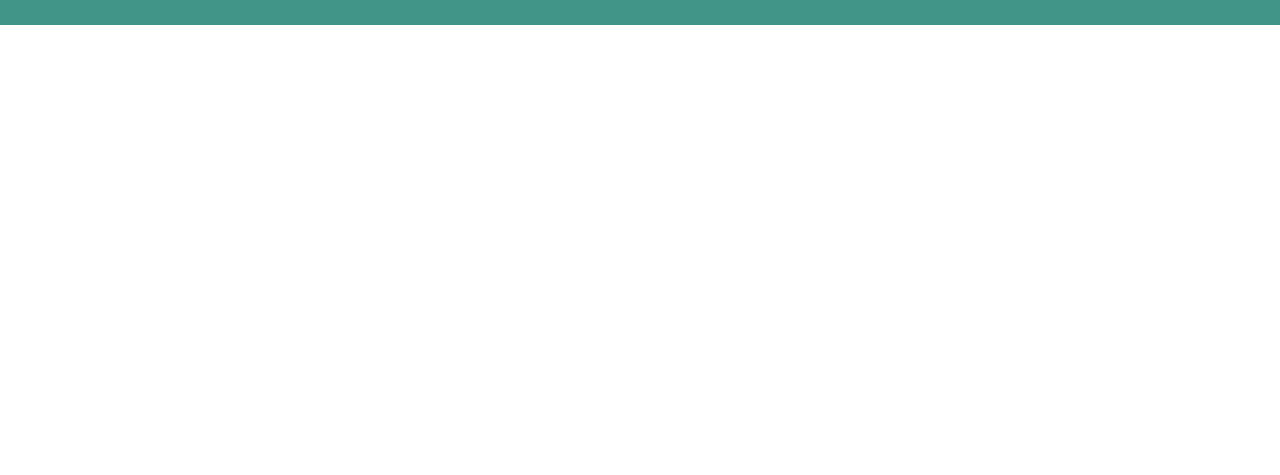
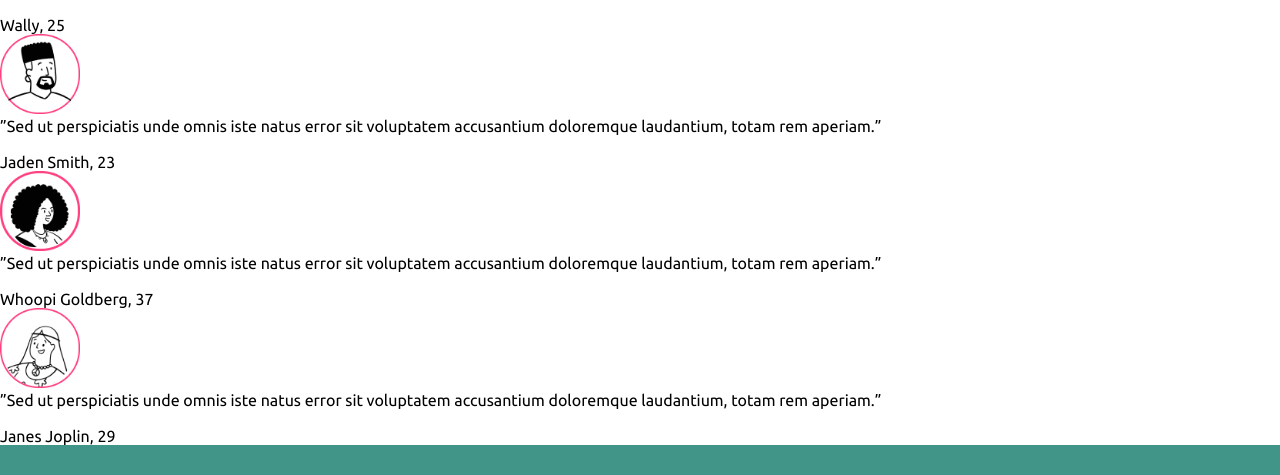
Before and after one commit to OSrB2/dindin-js-dom, a plain HTML site: page contato.html in a window 1280 px wide. Shown: the part 795-1270 px from the top of the page. Before the commit the page ends 820 px from the top, so only its background shows below. Drawn offline with Linux system fonts and the light colour scheme.

Commit message:
Exercicios 6 (home) e 5 (contato) incompletos

```diff
--- a/js/index.js
+++ b/js/index.js
@@ -2,37 +2,140 @@
 
 // 1. O header deve ter cor de fundo #2E948A
 
-let header = document.getElementsByTagName("header");
+let header = document.getElementsByTagName('header');
 
 // console.log(header[0]);
 // document.getElementsByTagName("header").style.backgroundColor = "#2E948A";
 
-header[0].style.backgroundColor = "#2E948A";
+header[0].style.backgroundColor = '#2E948A';
 
+let windowLocation = window.location.pathname;
+
+if (windowLocation === '/index.html') {
   // 2. No menu do header, está faltando o link do item Cursos que deve redirecionar para cursos.html.
 
-let linkCursos = document.querySelector("#menu_opcoes nav a:nth-child(1)");
+  let linkCursos = document.querySelector('#menu_opcoes nav a:nth-child(1)');
   // console.log(linkCursos);
-linkCursos.setAttribute("href", "cursos.html");
+  linkCursos.setAttribute('href', 'cursos.html');
 
   // Home
-// 1. No banner da home, está faltando centralizar os elementos filhos da section que
-// tem o id #introducao.
+
+  // 1. No banner da home, está faltando centralizar os elementos filhos da section que tem o id #introducao.
+
+  document.getElementById('introducao').style.justifyContent = 'space-around';
 
   // 2. Na etapa de depoimentos, o título deveria ser "O que falam sobre nós".
 
-document.querySelector(".titulo.depoimento h3").innerHTML =
-  "O que falam sobre nós";
+  document.querySelector('.titulo.depoimento h3').innerHTML =
+    'O que falam sobre nós';
 
   // 3.Na etapa de blog, o título deveria ser "Mais conteúdo pra você".
 
-document.querySelector("#falam_sobre+.titulo h3").innerHTML =
-  "Mais conteúdo para você";
+  document.querySelector('#falam_sobre+.titulo h3').innerHTML =
+    'Mais conteúdo para você';
 
   // 4. Todos os textos que estiverem com a classe .titulo devem apresentar todas as letras maiúsculas.
 
-let titulos = document.querySelectorAll(".titulo");
+  let titulos = document.querySelectorAll('.titulo');
 
   titulos.forEach((titulo) => {
-  titulo.style.textTransform = "uppercase";
+    titulo.style.textTransform = 'uppercase';
   });
+
+  // 5. o botão "ver todos os posts" deve ter um link que direciona para o arquivo.
+
+  let postsLinks = document.querySelector('#todos_posts');
+  postsLinks.setAttribute('href', 'blog.html');
+
+  // 6. Adicionar um novo curso na section que contém o id investimentos_poupando_independencia:
+}
+
+// Contato
+
+if (windowLocation === '/contato.html') {
+  // 1. O formulário não está funcionando, o atributo action deve mandar para url sucesso.html.
+
+  let contact = document.querySelector('#formulario form');
+  contact.setAttribute('href', 'sucesso.html');
+
+  // 2. Após o campo de email, precisamos de um novo campo para que o usuário adicione também um número de telefone.
+
+  let phoneField = document.createElement('input');
+  phoneField.setAttribute('type', 'telefone');
+  phoneField.setAttribute('required', '');
+  phoneField.setAttribute('placeholder', 'telefone');
+  let position = document.querySelector('textarea');
+  position.insertAdjacentElement('beforebegin', phoneField);
+
+  // 3. O campo de mensagem está ultrapassando o tamanho do elemento pai. Podemos resolver adicionando o atributo box-sizing: border-box;
+
+  document
+    .querySelector('textarea')
+    .setAttribute('style', 'box-sizing: border-box');
+
+  // 4. O botão não está do tamanho adequado, precisa ter uma largura maior;
+
+  let buttonContact = document.getElementById('enviar');
+
+  buttonContact.style.width = '120px';
+
+  // 5. Abaixo da section do formulário, adicione uma seção de comentário igual a página Home.
+
+  let titleComents = document.createElement('section');
+  titleComents.setAttribute('class', 'titulo depoimento');
+
+  titleComents.innerHTML = '<h3>Depoimentos</h3>';
+
+  let coments = document.createElement('section');
+
+  let main = document.querySelector('main');
+
+  main.append(titleComents, coments);
+
+  let styleComents = document.createElement('head');
+  styleComents.innerHTML += '<link rel="stylesheet" href="/css/index.css">';
+
+  coments.innerHTML = `<div class="depoimentos">
+  <img src="/imagens/icon-wally.png" width="80px" height="80px" alt="depoimentos da dindim">
+  <p>
+      ”Sed ut perspiciatis unde omnis iste natus error sit voluptatem accusantium doloremque laudantium,
+      totam rem aperiam.”
+      <br>
+      <br>
+      Wally, 25
+  </p>
+</div>
+
+<div class="depoimentos">
+  <img src="/imagens/icon-jaden.png" width="80px" height="80px" alt="depoimentos da dindim">
+  <p>
+      ”Sed ut perspiciatis unde omnis iste natus error sit voluptatem accusantium doloremque
+      laudantium, totam rem aperiam.”
+      <br>
+      <br>
+      Jaden Smith, 23
+  </p>
+</div>
+
+<div class="depoimentos">
+  <img src="/imagens/icon-whoopi.png" width="80px" height="80px" alt="depoimentos da dindim">
+  <p>
+      ”Sed ut perspiciatis unde omnis iste natus error sit voluptatem accusantium doloremque
+      laudantium, totam rem aperiam.”
+      <br>
+      <br>
+      Whoopi Goldberg, 37
+  </p>
+</div>
+
+<div class="depoimentos">
+  <img src="/imagens/icon-jane.png" width="80px" height="80px" alt="depoimentos da dindim">
+  <p>
+      ”Sed ut perspiciatis unde omnis iste natus error sit voluptatem accusantium doloremque
+      laudantium, totam rem aperiam.”
+      <br>
+      <br>
+      Janes Joplin, 29
+  </p>
+</div>`;
+}
```
Also changed, not shown: contato.html (+1 -0 lines). Lines whose indentation alone changed are shown as unchanged.
